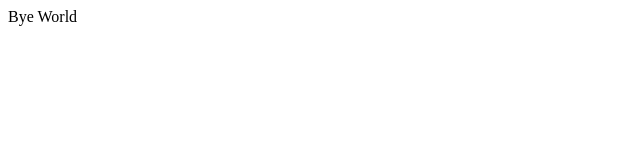
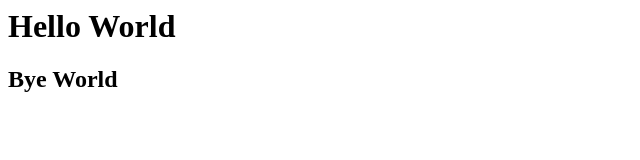
Before and after one commit to borimong/borimong.github.io, a plain HTML site: page index.html in a window 1280 px wide. Shown: the whole page, without its empty margins (0-640 px from the left). Drawn offline with Linux system fonts and the light colour scheme.

Commit message:
Third commit

```diff
--- a/index.html
+++ b/index.html
@@ -1 +1,2 @@
-Bye World
+<h1>Hello World</h1>
+<h2>Bye World</h2>
```
